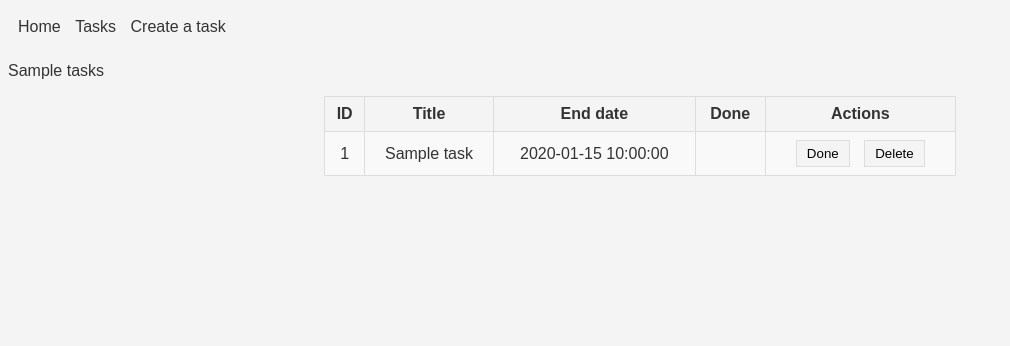
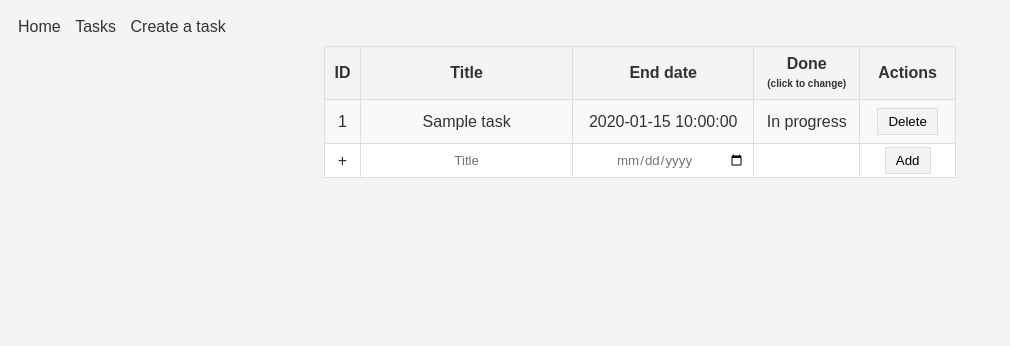
Before and after one commit to 444chak/tasks, a Flask app: template src/views/web/templates/tasks.html in a window 1280 px wide. Shown: the top 346 px of the page, without its empty margins (0-1010 px from the left). Run offline with Flask 3, Linux system fonts and the light colour scheme; the template is opened without the code that fills it: most values are stand-ins (such as "Sample title", 1, 10 or a date in 2020); style sheets or scripts are compiled from the project's sources.

Commit message:
flask app CRUD

```diff
--- a/src/views/web/__init__.py
+++ b/src/views/web/__init__.py
@@ -1,10 +1,13 @@
 """This module is the entry point of the web application."""
 
 from views.web.app import app
+
+
 def run():
     """Run the web application."""
     app.run()
 
+
 def rund():
     """Run the web application in debug mode."""
     app.run(debug=True)
--- a/src/views/web/app.py
+++ b/src/views/web/app.py
@@ -1,5 +1,7 @@
 """Main module for tasks flask webapp."""
-from flask import Flask, render_template
+
+from datetime import date
+from flask import Flask, render_template, redirect, request
 import models
 import services
 
@@ -11,13 +13,44 @@
     """The main page of the webapp."""
     return render_template("index.html")
 
+
 @app.route("/tasks")
-def tasks():
+@app.route("/tasks/<int:task_id>/<string:action>")
+@app.route("/tasks/add", methods=["POST"])
+def tasks(task_id: int = None, action: str = None):
     """The tasks page of the webapp."""
+    if task_id and action:
+        if action == "done":
+            models.update_task(task_id, not models.get_task(task_id)[3])
+            return redirect("/tasks")
+        if action == "remove":
+            models.remove_task(task_id)
+            return redirect("/tasks")
 
-    rows_header = ["id", "title", "end_date", "done"]
+    if request.form:
+        models.add_task(
+            request.form["title"], date.fromisoformat(request.form["end_date"])
+        )
+        return redirect("/tasks")
 
-    tasks_map = list(map(lambda x: dict(zip(rows_header , x)), models.tasks_list()))
+    # tasks_header = ["id", "title", "end_date", "done"]
 
+    # tasks_map = list(
+    #     map(
+    #         lambda x: dict(zip(tasks_header, x)),
+    #         models.tasks_list(),
+    #     )
+    # )
 
-    return render_template("tasks.html", tasks=list(map(lambda x: dict(zip(["id", "title", "end_date", "done"] , x)), models.tasks_list())))
+    # print(tasks_map)
+
+    return render_template(
+        "tasks.html",
+        tasks=list(
+            map(
+                lambda x: dict(zip(["id", "title", "end_date", "done"], x)),
+                models.tasks_list(),
+            )
+        ),
+        today=date.today(),
+    )
--- a/src/views/web/static/tasks.css
+++ b/src/views/web/static/tasks.css
@@ -7,7 +7,8 @@
   width: 50%;
   border-collapse: collapse;
 }
-.tasks .tasks-list th, .tasks .tasks-list td {
+.tasks .tasks-list th,
+.tasks .tasks-list td {
   border: 1px solid #ddd;
   padding: 8px;
   text-align: center;
@@ -15,19 +16,65 @@
 .tasks .tasks-list th {
   background-color: #f4f4f4;
 }
+.tasks .tasks-list tr#done {
+  background-color: #d6ffd7;
+}
 .tasks .tasks-list tr:nth-child(odd) {
   background-color: #f9f9f9;
 }
 .tasks .tasks-list tr:hover {
   background-color: #f1f1f1;
 }
-.tasks .tasks-list td.actions button {
+.tasks .tasks-list td.expired {
+  background-color: #ffdcdc;
+}
+.tasks .tasks-list td.done {
+  transition: ease-in-out 0.2s;
+}
+.tasks .tasks-list td.done:hover {
+  transition: ease-in-out 0.2s;
+  box-shadow: 0 0 5px #bdbdbd;
+  cursor: pointer;
+}
+.tasks .tasks-list tr.add-task td {
+  background-color: #ffffff;
+  padding: 0;
+}
+.tasks .tasks-list tr.add-task td input {
+  background: none;
+  border: none;
+  width: 100%;
+  padding: 8px;
+  text-align: center;
+}
+.tasks .tasks-list tr.add-task td input:focus {
+  outline: none;
+  box-shadow: 0 0 5px #bdbdbd;
+}
+.tasks .tasks-list tr.add-task td input[type=text]::placeholder {
+  color: #757575;
+}
+.tasks .tasks-list tr.add-task td input[type=date] {
+  font-family: inherit;
+  color: #757575;
+}
+.tasks .tasks-list button {
   border: 1px solid #ddd;
   margin: 0 5px;
   padding: 5px 10px;
   background-color: #f4f4f4;
   cursor: pointer;
 }
-.tasks .tasks-list td.actions button:hover {
+.tasks .tasks-list button:hover {
   background-color: #ddd;
 }
+
+html {
+  box-sizing: border-box;
+}
+
+*,
+*:before,
+*:after {
+  box-sizing: inherit;
+}
--- a/src/views/web/static/tasks.scss
+++ b/src/views/web/static/tasks.scss
@@ -1,13 +1,14 @@
-
 .tasks {
     display: flex;
     justify-content: center;
-    align-items: center ;
+    align-items: center;
 
-    .tasks-list { // table element
+    .tasks-list {
+        // table element
         width: 50%;
         border-collapse: collapse;
-        th, td {
+        th,
+        td {
             border: 1px solid #ddd;
             padding: 8px;
             text-align: center;
@@ -17,6 +18,9 @@
         }
 
         tr {
+            &#done {
+                background-color: #d6ffd7;
+            }
             &:nth-child(odd) {
                 background-color: #f9f9f9;
             }
@@ -25,11 +29,50 @@
             }
         }
 
+        td {
+            &.expired {
+                background-color: #ffdcdc;
+            }
 
-        td.actions {
+            &.done {
+                transition: ease-in-out 0.2s;
+                &:hover {
+                    transition: ease-in-out 0.2s;
+                    box-shadow: 0 0 5px #bdbdbd;
+                    cursor: pointer;
+                }
+            }
+        }
+
+        tr.add-task {
+            td {
+                background-color: #ffffff;
+                padding: 0;
+                input {
+                    background: none;
+                    border: none;
+                    width: 100%;
+                    padding: 8px;
+                    text-align: center;
+                    &:focus {
+                        outline: none;
+                        box-shadow: 0 0 5px #bdbdbd;
+                    }
+
+                    &[type="text"]::placeholder {
+                        color: #757575;
+                    }
+
+                    &[type="date"] {
+                        font-family: inherit;
+                        color: #757575;
+                    }
+                }
+            }
+        }
+
         button {
             border: 1px solid #ddd;
-
             margin: 0 5px;
             padding: 5px 10px;
             background-color: #f4f4f4;
@@ -40,4 +83,12 @@
         }
     }
 }
+
+html {
+    box-sizing: border-box;
 }
+*,
+*:before,
+*:after {
+    box-sizing: inherit;
+}
--- a/src/views/web/templates/tasks.html
+++ b/src/views/web/templates/tasks.html
@@ -12,7 +12,6 @@
 <body>
     {% include 'partials/header.html' %}
 
-    <p>{{tasks}}</p>
     <div class="tasks">
         <table class="tasks-list">
             <thead>
@@ -20,23 +19,41 @@
                     <th>ID</th>
                     <th>Title</th>
                     <th>End date</th>
-                    <th>Done</th>
+                    <th>
+                        Done<br />
+                        <a style="font-size: 10px;">(click to change)</a>
+                    </th>
                     <th>Actions</th>
                 </tr>
             </thead>
             <tbody>
                 {% for task in tasks %}
-                <tr>
+                <tr {% if task.done %}id="done" {% endif %}>
                     <td>{{task.id}}</td>
                     <td>{{task.title}}</td>
-                    <td>{{task.end_date}}</td>
-                    <td>{% if task.done %}X:{% endif %}</td>
+                    <!-- <td>{{task.end_date.strftime('%d/%m/%Y')}}</td> -->
+                    <td {% if task.end_date < today and not task.done %} class="expired" {% endif %}>
+                        {{task.end_date}}</td>
+                    <td class="done" onclick="window.location.href='/tasks/{{task.id}}/done'">
+                        {% if task.done %}Complete{% else %}In progress{% endif %}
+                    </td>
                     <td class="actions">
-                        <button onclick="window.location.href='/tasks/{{task.id}}'">Done</button>
-                        <button onclick="window.location.href='/tasks/{{task.id}}/delete'">Delete</button>
+                        <button onclick="
+                            if (confirm('Are you sure you want to delete this task?\nThis action cannot be undone.')) {
+                            window.location.href='/tasks/{{task.id}}/remove'
+                            }
+                            ">Delete</button>
                     </td>
                 </tr>
                 {% endfor %}
+                <form action="/tasks/add" method="POST">
+                    <tr class="add-task">
+                        <td>+</td>
+                        <td><input type="text" name="title" placeholder="Title" required></td>
+                        <td><input type="date" name="end_date" required min="{{today}}"></td>
+                        <td></td>
+                        <td><button type="submit">Add</button></td>
+                    </tr>
             </tbody>
         </table>
     </div>
```
Lines whose indentation alone changed are shown as unchanged.
